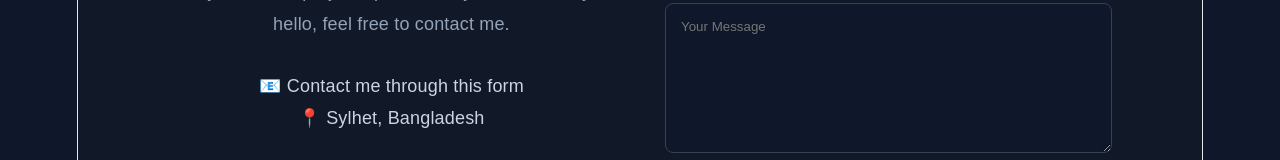
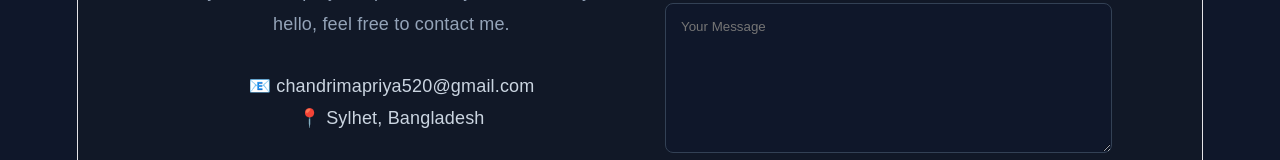
Before and after one commit to chandrima2186/Portfolio, a React app: page / in a window 1280 px wide. Shown: the part 3334-3494 px from the top of the page. Built offline with nearby package versions, Linux system fonts and the light colour scheme; the HTML template or start-up script is replaced by a standard one.

Commit message:
Make contact form functional

```diff
--- a/src/components/Contact.jsx
+++ b/src/components/Contact.jsx
@@ -16,7 +16,7 @@ function Contact() {
           </p>
 
           <div className="contact-info">
-            <p>📧 Contact me through this form</p>
+            <p>📧 chandrimapriya520@gmail.com</p>
             <p>📍 Sylhet, Bangladesh</p>
           </div>
         </div>
```
